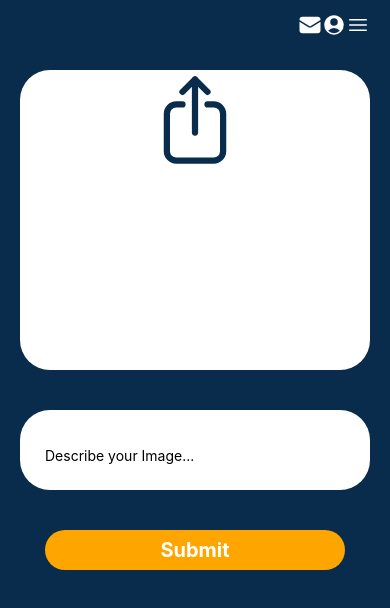
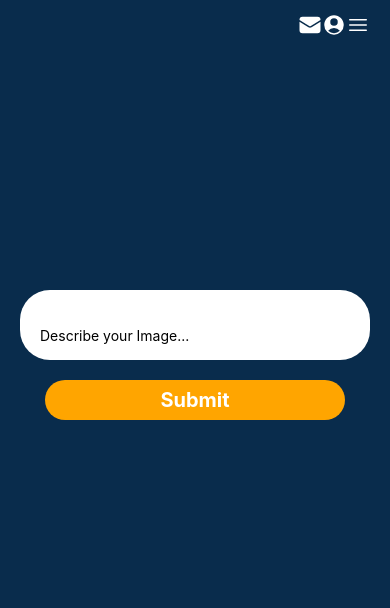
Before and after one commit to abhay-01/TranscendX_App, a React Native app: screen /UploadImage in a window 390 px wide. Shown: the top 608 px of the page. Built offline with nearby package versions, Linux system fonts and the light colour scheme.

Commit message:
fix:latest changes

```diff
--- a/Screens/HomeScreen.jsx
+++ b/Screens/HomeScreen.jsx
@@ -1,4 +1,4 @@
-import React, {useContext,useState,useEffect}from "react";
+import React, { useContext, useState, useEffect } from "react";
 import { View, Text } from "react-native";
 import { SafeAreaView } from "react-native-safe-area-context";
 import {
@@ -17,31 +17,25 @@ import { AuthContext } from "../context/AuthContext";
 import axios from "axios";
 
 export default function HomeScreen() {
-
-  const { userInfo,isLoading,logout} = useContext(AuthContext);
-  const [users,setUsers] = useState([]);
+  const { userInfo, isLoading, logout } = useContext(AuthContext);
+  const [users, setUsers] = useState([]);
+  console.log("userInfo --- Home", userInfo);
 
   useEffect(() => {
     const fetchData = async () => {
       try {
-        const response = await axios.get(
-          'https://transcendx.onrender.com',
-        );
-       setUsers(response.data);
+        const response = await axios.get("https://transcendx.onrender.com");
+        setUsers(response.data);
       } catch (e) {
-        console.log("Error",e);
+        console.log("Error", e);
       }
     };
-
     fetchData();
   }, []);
 
-  const getData = async()=>{
+  const getData = async () => {
     const res = await myFetchGet();
-    console.log("Response",res);
-  }
-
-  console.log("Users",users)
+  };
 
   const navigation = useNavigation();
   return (
@@ -65,7 +59,6 @@ export default function HomeScreen() {
             justifyContent: "flex-end",
           }}
         >
-
           <TouchableOpacity onPress={logout}>
             <EnvelopeIcon color={"white"} marginRight={10} />
           </TouchableOpacity>
@@ -76,11 +69,7 @@ export default function HomeScreen() {
           <TouchableOpacity>
             <Bars3Icon color={"white"} />
           </TouchableOpacity>
-
-
         </View>
-
-
 
         <View
           style={{
@@ -90,8 +79,7 @@ export default function HomeScreen() {
             justifyContent: "space-between",
           }}
         >
-
-          <TouchableOpacity>
+          <TouchableOpacity onPress={() => navigation.navigate("Place")}>
             <GlobeEuropeAfricaIcon color={"white"} size={60} />
           </TouchableOpacity>
 
@@ -99,7 +87,7 @@ export default function HomeScreen() {
             <HomeIcon color={"white"} size={60} />
           </TouchableOpacity>
 
-          <TouchableOpacity onPress={()=> navigation.navigate("UploadImage")}>
+          <TouchableOpacity onPress={() => navigation.navigate("UploadImage")}>
             <CameraIcon color={"white"} size={60} />
           </TouchableOpacity>
         </View>
--- a/Screens/Login.jsx
+++ b/Screens/Login.jsx
@@ -1,5 +1,5 @@
 import React, { useContext, useState } from "react";
-import { View, Text, TouchableOpacity, Image, TextInput } from "react-native";
+import { View, Text, TouchableOpacity, Image, TextInput, ToastAndroid } from "react-native";
 import { SafeAreaView } from "react-native-safe-area-context";
 import { useNavigation } from "@react-navigation/native";
 import {
@@ -8,29 +8,48 @@ import {
   LockClosedIcon,
 } from "react-native-heroicons/solid";
 import { AuthContext } from "../context/AuthContext";
-import Spinner from "react-native-loading-spinner-overlay";
+import axios from "axios";
+
 
 export default function Login() {
   const navigation = useNavigation();
 
   const [email, setEmail] = useState("");
   const [password, setPassword] = useState("");
-  const { isLoading, login } = useContext(AuthContext);
+  const { isLoading, login, userInfo} = useContext(AuthContext);
+  console.log("Login--->",userInfo);
+
 
   const handleLogin = () => {
-    if (email && password ) {
-      login(email, password);
-      console.log(email + " " + password);
+    const resp = axios.post("https://transcendx.onrender.com/login",{
+      email: email,
+      password: password
+    },
+    {
+      headers: {
+        'Content-Type': 'application/json'
+      }
+    }).then((resp)=>{
+    //   alert("User logged in successfully")
+    // console.log("Response",resp.status());
+    // navigation.navigate("HomeScreen");
+    if(resp.status === 200 && resp.data!= null) {
+      let info = resp.data;
+      login(email,password);
+      console.log("User logged in successfully");
+      ToastAndroid
       navigation.navigate("HomeScreen");
-    } else {
-      alert("All fields are required");
+    }else if(resp.status === 401 || resp.data.message === "undefined" || resp.data === null){
+      alert(resp.data.message);
     }
+  }).catch((err)=>{
+    console.log("Error in logging in user",err);
+    ToastAndroid.show("Invalid Credentials", ToastAndroid.SHORT);
+  })
   };
 
   const handleForgotPassword = () => {
-    // Implement your forgot password logic here
-    // For example, you can navigate to a Forgot Password screen
-    navigation.navigate("ForgotPassword");
+    console.log("Forgot Password");
   };
 
   return (
@@ -42,7 +61,6 @@ export default function Login() {
         paddingTop: 16,
       }}
     >
-      <Spinner isVisible={isLoading} />
 
       <View
         style={{
--- /dev/null
+++ b/Screens/Place.jsx
@@ -0,0 +1,136 @@
+import React, { useState } from "react";
+import { View, Text, TextInput, TouchableOpacity, StyleSheet, ScrollView } from "react-native";
+import axios from "axios";
+
+const Place = () => {
+  const [placeName, setPlaceName] = useState("");
+  const [placeData, setPlaceData] = useState(null);
+
+  const fetchData = async () => {
+    try {
+      const response = await axios.post("https://transcendx.onrender.com/place", {
+        name: placeName,
+      });
+      const data = response.data;
+
+      // Extracting important details
+      const { bestPlaces, culturalEvents } = extractDetails(data);
+
+      setPlaceData({ bestPlaces, culturalEvents });
+    } catch (error) {
+      console.error("Error fetching place data:", error);
+    }
+  };
+
+  // Extract important details from the response data
+  const extractDetails = (data) => {
+    const bestPlacesRegex = /\*\*(.*?)\*\*/g;
+    const culturalEventsRegex = /(?:\*\*(.*?)\*\*:\*\*(.*?)\*\*)/g;
+
+    let bestPlaces = [];
+    let culturalEvents = [];
+
+    let match;
+    while ((match = bestPlacesRegex.exec(data)) !== null) {
+      bestPlaces.push(match[1]);
+    }
+
+    while ((match = culturalEventsRegex.exec(data)) !== null) {
+      culturalEvents.push({ event: match[1], details: match[2] });
+    }
+
+    return { bestPlaces, culturalEvents };
+  };
+
+  return (
+    <View style={styles.container}>
+      <TextInput
+        style={styles.input}
+        placeholder="Enter place name"
+        value={placeName}
+        onChangeText={setPlaceName}
+      />
+      <TouchableOpacity style={styles.button} onPress={fetchData}>
+        <Text style={styles.buttonText}>Search</Text>
+      </TouchableOpacity>
+
+      {placeData && (
+        <ScrollView style={styles.placeDetailsContainer}>
+          <Text style={styles.sectionTitle}>Best Places to Visit</Text>
+          {placeData.bestPlaces.map((place, index) => (
+            <Text key={index} style={styles.placeInfo}>{place}</Text>
+          ))}
+
+          <Text style={styles.sectionTitle}>Cultural Events</Text>
+          {placeData.culturalEvents.map((event, index) => (
+            <View key={index}>
+              <Text style={styles.eventTitle}>{event.event}</Text>
+              <Text style={styles.eventDetails}>{event.details}</Text>
+            </View>
+          ))}
+        </ScrollView>
+      )}
+    </View>
+  );
+};
+
+const styles = StyleSheet.create({
+  container: {
+    flex: 1,
+    backgroundColor: "#f0f0f0",
+    alignItems: "center",
+    justifyContent: "center",
+    padding: 20,
+    marginTop: 20,
+  },
+  input: {
+    borderWidth: 1,
+    borderColor: "#ccc",
+    borderRadius: 5,
+    padding: 10,
+    marginBottom: 10,
+    width: "100%",
+    backgroundColor: "#fff",
+  },
+  button: {
+    backgroundColor: "#007bff",
+    padding: 10,
+    borderRadius: 5,
+    width: "100%",
+    alignItems: "center",
+    justifyContent: "center",
+    marginBottom: 10,
+  },
+  buttonText: {
+    color: "#fff",
+    fontSize: 16,
+  },
+  placeDetailsContainer: {
+    width: "100%",
+  },
+  sectionTitle: {
+    fontSize: 24,
+    fontWeight: "bold",
+    marginBottom: 10,
+    marginTop: 20,
+    color: "#333",
+  },
+  placeInfo: {
+    fontSize: 16,
+    marginBottom: 10,
+    color: "#444",
+  },
+  eventTitle: {
+    fontSize: 18,
+    fontWeight: "bold",
+    marginBottom: 5,
+    color: "#333",
+  },
+  eventDetails: {
+    fontSize: 16,
+    marginBottom: 10,
+    color: "#444",
+  },
+});
+
+export default Place;
--- /dev/null
+++ b/Screens/ResultScreen.jsx
@@ -0,0 +1,61 @@
+import React from "react";
+import { View, Text, Image, StyleSheet, TouchableOpacity } from "react-native";
+import { useNavigation } from '@react-navigation/native';
+import Icon from 'react-native-vector-icons/Ionicons';
+
+export default function ResultScreen({ route }) {
+  const { caption, textSolution, url } = route.params;
+  const navigation = useNavigation();
+
+  return (
+    <View style={styles.container}>
+      <View style={styles.header}>
+        <TouchableOpacity onPress={() => navigation.goBack()}>
+          <Icon name="arrow-back" size={25} color="#333" />
+        </TouchableOpacity>
+        <Text style={styles.headerText}>Results</Text>
+      </View>
+      <Image source={{ uri: url }} style={styles.image} />
+      <Text style={styles.caption}>Caption:</Text>
+      <Text style={styles.caption}>{caption}</Text>
+      <Text style={styles.textSolution}>Text Solution:</Text>
+      <Text style={styles.textSolution}>{textSolution}</Text>
+
+    </View>
+  );
+}
+
+const styles = StyleSheet.create({
+  container: {
+    flex: 1,
+    backgroundColor: "#fafafa",
+    padding: 20,
+  },
+  header: {
+    flexDirection: 'row',
+    alignItems: 'center',
+    marginBottom: 20,
+  },
+  headerText: {
+    fontSize: 20,
+    fontWeight: 'bold',
+    marginLeft: 10,
+  },
+  image: {
+    width: 250,
+    height: 250,
+    marginBottom: 30,
+    borderRadius: 20,
+  },
+  caption: {
+    fontSize: 20,
+    fontWeight: "bold",
+    marginBottom: 15,
+    color: "#333",
+  },
+  textSolution: {
+    fontSize: 18,
+    marginBottom: 30,
+    color: "#666",
+  },
+});
--- a/Screens/Signup.jsx
+++ b/Screens/Signup.jsx
@@ -17,7 +17,6 @@ import {
   ChevronLeftIcon,
 } from "react-native-heroicons/solid";
 import { AuthContext } from "../context/AuthContext";
-import Spinner from "react-native-loading-spinner-overlay";
 import axios from "axios";
 
 export default function Signup() {
@@ -57,7 +56,6 @@ export default function Signup() {
         flex: 1,
         backgroundColor: "#092C4C",
       }}>
-      <Spinner/>
       <SafeAreaView style={{ flex: 1 }}>
         <View
           style={{
--- a/Screens/UploadImage.jsx
+++ b/Screens/UploadImage.jsx
@@ -1,5 +1,5 @@
-import React from "react";
-import { View, Text, TouchableOpacity } from "react-native";
+import React, { useState } from "react";
+import { View, Text, TouchableOpacity, Image, StyleSheet } from "react-native";
 import { SafeAreaView } from "react-native-safe-area-context";
 import {
   EnvelopeIcon,
@@ -8,98 +8,120 @@ import {
 } from "react-native-heroicons/solid";
 import { ArrowUpOnSquareIcon } from "react-native-heroicons/outline";
 import { TextInput } from "react-native-gesture-handler";
+import axios from "axios";
+import { useNavigation } from "@react-navigation/native";
 
 export default function UploadImage() {
+  const [description, setDescription] = useState("");
+  const [caption, setCaption] = useState("");
+  const [textSolution, setTextSolution] = useState("");
+  const [url, setUrl] = useState("");
+  const navigation = useNavigation();
+
+  const handlePress = async () => {
+    try {
+      const response = await axios.post(
+        "https://transcendx.onrender.com/generate",
+        {
+          prompt: description,
+        }
+      );
+      const { caption, textSolution, url } = response.data;
+      setCaption(caption);
+      setTextSolution(textSolution);
+      setUrl(url);
+
+      // Navigate to ResultScreen passing states as route params
+      navigation.navigate("ResultScreen", {
+        caption: caption,
+        textSolution: textSolution,
+        url: url,
+      });
+    } catch (error) {
+      console.error(error);
+    }
+  };
+
   return (
-    <SafeAreaView
-      style={{
-        flex: 1,
-        backgroundColor: "#092C4C",
-      }}
-    >
-      <View
-        style={{
-          flexDirection: "row",
-          alignItems: "center",
-          paddingHorizontal: 20,
-          paddingVertical: 13,
-          justifyContent: "flex-end",
-        }}
-      >
+    <SafeAreaView style={styles.container}>
+      <View style={styles.header}>
         <TouchableOpacity>
           <EnvelopeIcon color={"white"} marginRight={10} />
         </TouchableOpacity>
         <TouchableOpacity>
           <UserCircleIcon color={"white"} marginRight={10} />
         </TouchableOpacity>
-
         <TouchableOpacity>
           <Bars3Icon color={"white"} />
         </TouchableOpacity>
       </View>
 
-      <View
-        style={{
-          backgroundColor: "white",
-          borderTopLeftRadius: 30,
-          borderTopRightRadius: 30,
-          borderRadius: 30,
-          marginVertical: 20,
-          marginHorizontal: 20,
-          height: 300,
-          alignItems: "center",
-        }}
-      >
-        <TouchableOpacity>
-          <ArrowUpOnSquareIcon size={100} color="#092C4C" marginTop={90} />
-        </TouchableOpacity>
+      <View style={styles.imageContainer}>
+        {/* Image component to display the image */}
+        <Image source={{ uri: url }} style={styles.image} />
       </View>
 
-      <View
-        style={{
-          backgroundColor: "white",
-          borderRadius: 30,
-          marginVertical: 20,
-          marginHorizontal: 20,
-          alignItems: "center",
-          height: 80,
-        }}
-      >
+      <View style={styles.inputContainer}>
         <TextInput
           placeholder="Describe your Image..."
-          style={{
-            borderRadius: 20,
-            width: 300,
-            marginTop: 20,
-            height: 50,
-            alignContent: "center",
-          }}
+          style={styles.textInput}
+          onChangeText={(text) => setDescription(text)}
         />
       </View>
 
-      <TouchableOpacity
-        style={{
-          backgroundColor: "orange",
-          borderRadius: 30,
-          marginVertical: 20,
-          marginHorizontal: 45,
-          alignItems: "center",
-          height: 40,
-          width: 300,
-          justifyContent: "center",
-        }}
-      >
-        <Text
-          style={{
-            color: "white",
-            fontSize: 20,
-            fontWeight: "bold",
-            textAlign: "center",
-          }}
-        >
-          Submit
-        </Text>
+      <TouchableOpacity style={styles.submitButton} onPress={handlePress}>
+        <Text style={styles.submitText}>Submit</Text>
       </TouchableOpacity>
     </SafeAreaView>
   );
 }
+
+const styles = StyleSheet.create({
+  container: {
+    flex: 1,
+    backgroundColor: "#092C4C",
+  },
+  header: {
+    flexDirection: "row",
+    alignItems: "center",
+    paddingHorizontal: 20,
+    paddingVertical: 13,
+    justifyContent: "flex-end",
+  },
+  imageContainer: {
+    alignItems: "center",
+    marginTop: 20,
+  },
+  image: {
+    width: 200,
+    height: 200,
+    borderRadius: 20,
+  },
+  inputContainer: {
+    backgroundColor: "white",
+    borderRadius: 30,
+    marginHorizontal: 20,
+    paddingHorizontal: 20,
+    marginTop: 20,
+  },
+  textInput: {
+    height: 50,
+    borderRadius: 20,
+    marginTop: 20,
+    width: "100%",
+  },
+  submitButton: {
+    backgroundColor: "orange",
+    borderRadius: 30,
+    marginHorizontal: 45,
+    alignItems: "center",
+    justifyContent: "center",
+    height: 40,
+    marginTop: 20,
+  },
+  submitText: {
+    color: "white",
+    fontSize: 20,
+    fontWeight: "bold",
+  },
+});
--- a/context/AuthContext.js
+++ b/context/AuthContext.js
@@ -6,7 +6,7 @@ import AsyncStorage from '@react-native-async-storage/async-storage';
 export const AuthContext = createContext();
 
 export const AuthProvider = ({ children }) => {
-    const [userInfo, setUserInfo] = useState({});
+    const [userInfo, setUserInfo] = useState(null);
     const [isLoading, setIsLoading] = useState(false);
 
 
@@ -20,11 +20,9 @@ export const AuthProvider = ({ children }) => {
 
             console.log("Response: ", response.data);
 
-
-
             if(response.status === 200 && response.data!= null) {
                 let info = response.data;
-                setUserInfo(info);
+                setUserInfo(email);
                 AsyncStorage.setItem('userInfo', JSON.stringify(info));
                 console.log("User registered successfully");
         }
@@ -43,11 +41,11 @@ export const AuthProvider = ({ children }) => {
         })
         .then(response => {
             if(response.status === 200 && response.data!= null) {
-            let info = response.data;
-            setUserInfo(info);
-            AsyncStorage.setItem('userInfo', JSON.stringify(info));
+            console.log("Async: ", email);
+            setUserInfo(email);
+            AsyncStorage.setItem(userInfo, JSON.stringify(email));
             setIsLoading(false);
-            console.log(info);
+            console.log(userInfo);
             }else{
                 console.log(`Error: ${response.status}`);
             }
@@ -60,7 +58,7 @@ export const AuthProvider = ({ children }) => {
 
 
     const logout = () => {
-        AsyncStorage.removeItem('userInfo');
+        AsyncStorage.removeItem(email);
         setUserInfo({});
     }
 
--- a/tsconfig.json
+++ /dev/null
@@ -1,4 +0,0 @@
-{
-  "compilerOptions": {},
-  "extends": "expo/tsconfig.base"
-}
```
Also changed, not shown: Navigation/AppNavigation.jsx (+19 -1 lines), package.json (+10 -14 lines), 15 other files (tests, documents, lock files or other folders).
